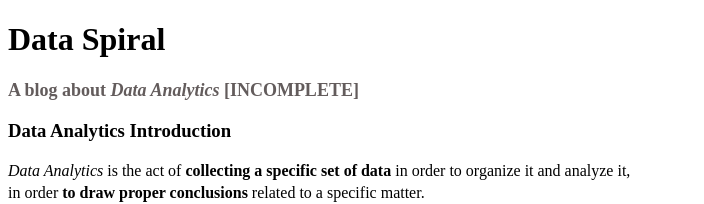
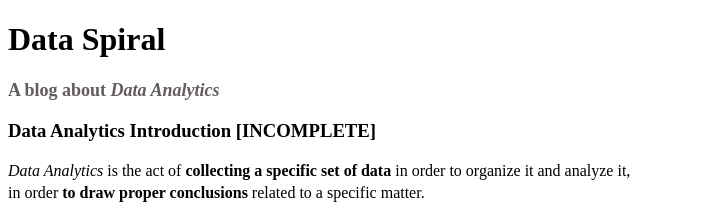
Before and after one commit to renewedmoorbool/data-analytics-blog, a plain HTML site: page articles/introduction.html in a window 1280 px wide. Shown: the top 204 px of the page, without its empty margins (0-704 px from the left). Drawn offline with Linux system fonts and the light colour scheme.

Commit message:
Add incomplete mark to article

```diff
--- a/articles/introduction.html
+++ b/articles/introduction.html
@@ -11,9 +11,9 @@
     <body>
 
         <h1> Data Spiral </h1>
-        <h2> A blog about <em> Data Analytics </em> <strong> [INCOMPLETE] </strong></h2>
+        <h2> A blog about <em> Data Analytics </em> </h2>
 
-        <h3> Data Analytics Introduction</h3>
+        <h3> Data Analytics Introduction <strong> [INCOMPLETE] </strong></h3>
 
         <!-- Clarify what type of data is being treated -->
         <!-- Clarify the sources of the retrieved data  -->
```
